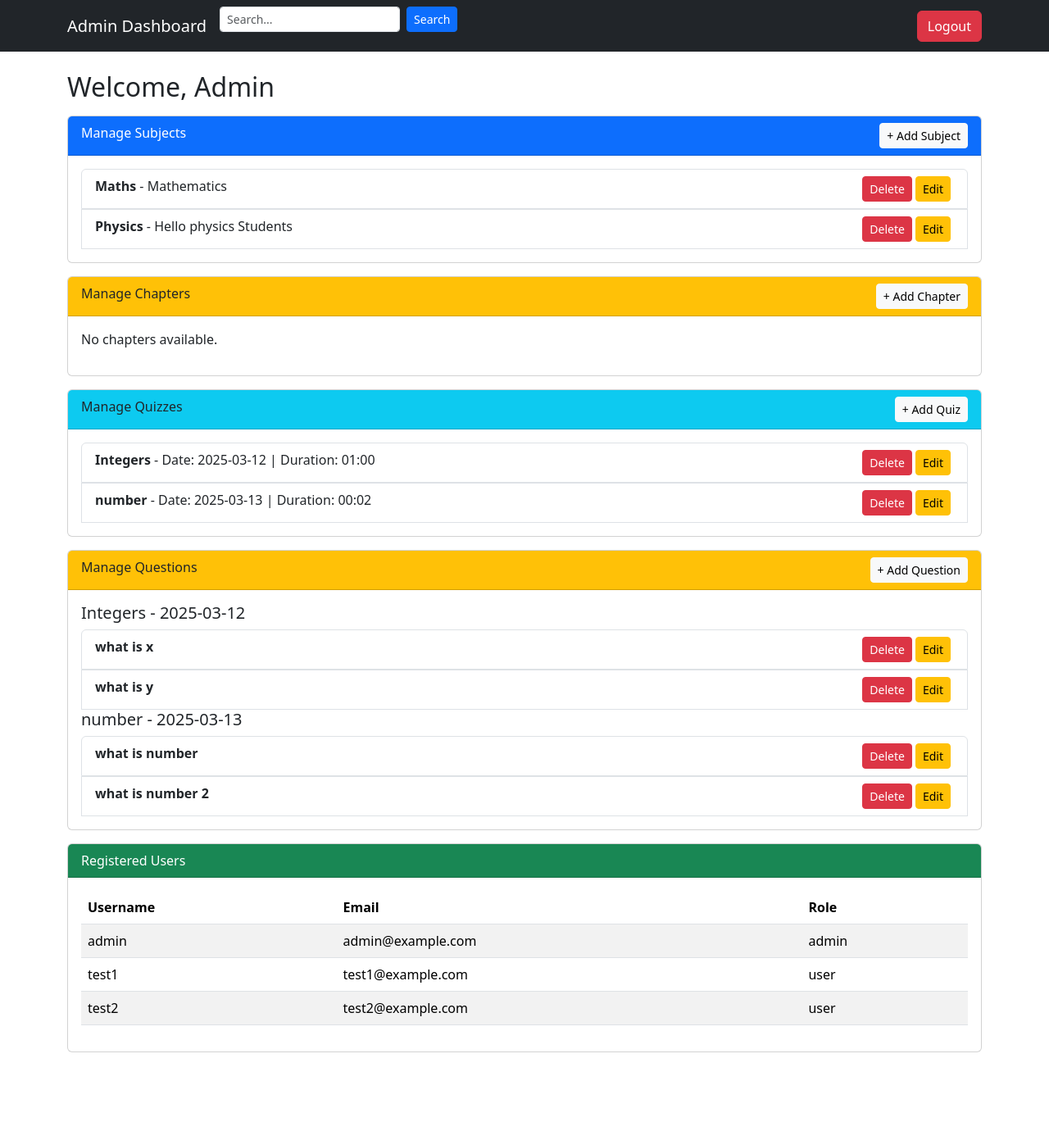
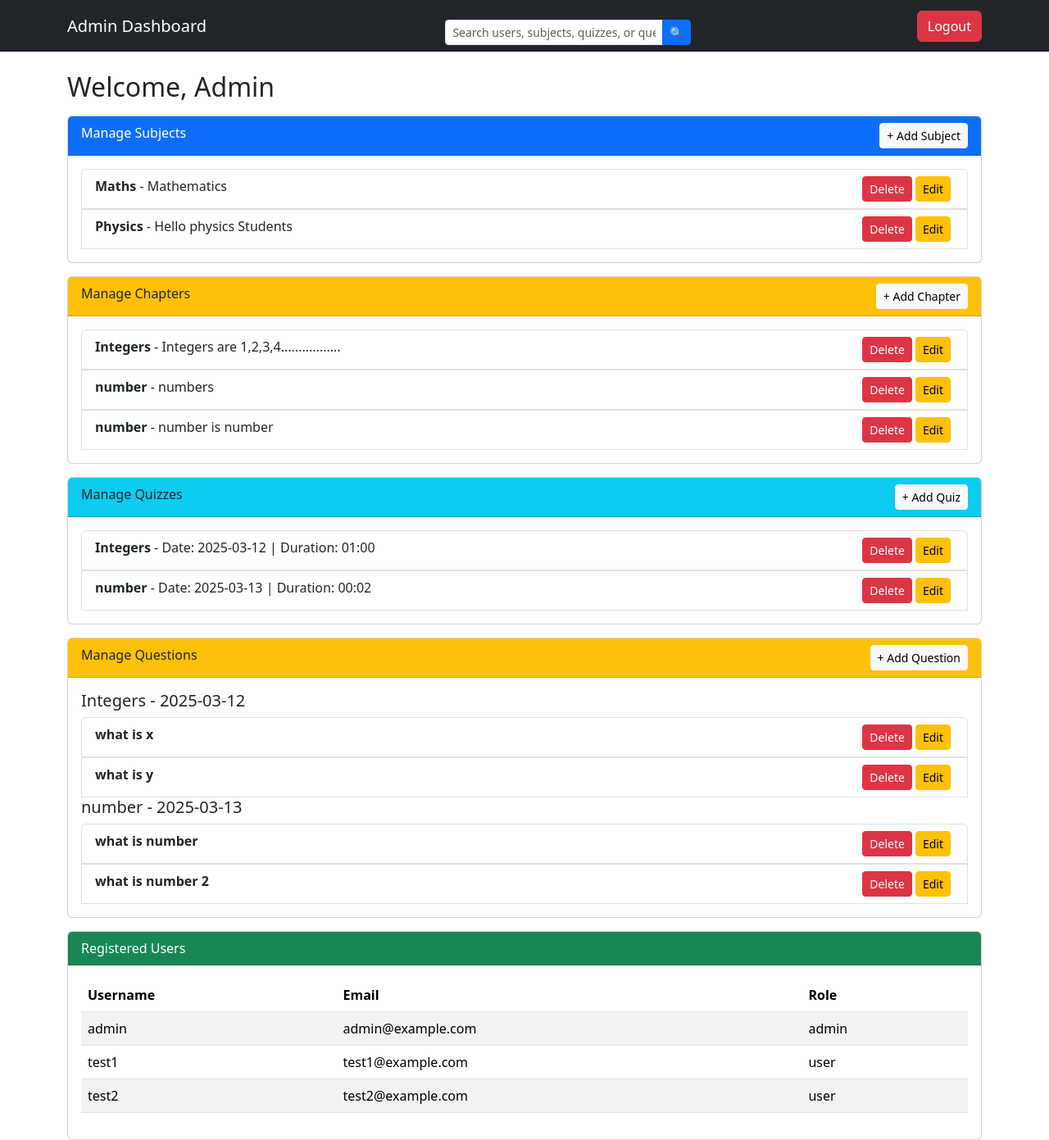
Before and after one commit to ASTITVAAG2005/quiz-master-v1, a Flask app: page /admin_dashboard in a window 1280 px wide. Shown: the whole page at 82% size. Before the commit the page ends 1284 px from the top, so only its background shows below. Run offline with Flask 3, Linux system fonts and the light colour scheme; a user stored in the database is signed in.

Commit message:
Added search functionality for Admin and Users

```diff
--- a/app.py
+++ b/app.py
@@ -192,7 +192,6 @@ def logout():
 
 # -------------------------------- Admin and user Dashboard  -------------------------------- #
 
-
 @app.route('/admin_dashboard', methods=['GET'])
 def admin_dashboard():
     if 'user_id' not in session or session['role'] != 'admin':
@@ -200,20 +199,23 @@ def admin_dashboard():
         return redirect(url_for("home"))
 
     query = request.args.get('query', '').strip()  # Get search query
-    users, subjects, quizzes, questions = [], [], [], []  # Initialize empty lists
+    users, subjects, quizzes, questions, chapters = [], [], [], [], []  # ✅ Initialize empty lists
 
     if query:  # If there's a search query, filter results
         users = User.query.filter(User.Username.ilike(f"%{query}%")).all()
         subjects = Subject.query.filter(Subject.Subjectname.ilike(f"%{query}%")).all()
         quizzes = Quiz.query.filter(Quiz.QuizID.ilike(f"%{query}%")).all()
         questions = Questions.query.filter(Questions.Question_statement.ilike(f"%{query}%")).all()
+        chapters = Chapter.query.filter(Chapter.Chaptername.ilike(f"%{query}%")).all()  # ✅ Add filtered chapters
     else:  # If no search, fetch all data
         users = User.query.all()
         subjects = Subject.query.all()
         quizzes = Quiz.query.all()
         questions = Questions.query.all()
+        chapters = Chapter.query.all()  # ✅ Fetch all chapters
 
-    return render_template("admin_dashboard.html", users=users, subjects=subjects, quizzes=quizzes, questions=questions)
+    return render_template("admin_dashboard.html", users=users, subjects=subjects, quizzes=quizzes, questions=questions, chapters=chapters)
+
 
 @app.route('/user_dashboard')
 def user_dashboard():
@@ -222,11 +224,15 @@ def user_dashboard():
         return redirect(url_for("home"))
 
     user = User.query.get(session['user_id'])
+    query = request.args.get('query', '').strip().lower()  # ✅ Get search query
 
-    # Fetch all subjects
-    subjects = Subject.query.all()
+    # ✅ Fetch all subjects (Filtered if Search Query Exists)
+    if query:
+        subjects = Subject.query.filter(Subject.Subjectname.ilike(f"%{query}%")).all()
+    else:
+        subjects = Subject.query.all()
 
-    # Fetch all quizzes with associated chapters and subjects
+    # ✅ Fetch all quizzes with associated chapters and subjects
     upcoming_quizzes = []
     for subject in subjects:
         chapters = Chapter.query.filter_by(SubjectID=subject.SubjectID).all()
@@ -239,15 +245,18 @@ def user_dashboard():
                     'subject': subject
                 })
 
-    # Fetch past quiz scores
+    # ✅ Fetch past quiz scores
     scores = Score.query.filter_by(UserID=user.UserID).all()
 
     return render_template(
         "user_dashboard.html",
         user=user,
         upcoming_quizzes=upcoming_quizzes,
-        scores=scores
+        subjects=subjects,  # ✅ Make sure filtered subjects are passed
+        scores=scores,
+        query=query  # ✅ Pass query to the template to show what was searched
     )
+
 
 
 # -------------------------------- Admin Functionalities -------------------------------- #
--- a/templates/admin_dashboard.html
+++ b/templates/admin_dashboard.html
@@ -21,11 +21,16 @@
             <button class="navbar-toggler" type="button" data-bs-toggle="collapse" data-bs-target="#navbarNav">
                 <span class="navbar-toggler-icon"></span>
             </button>
-            <!-- Admin Search Bar (Small) -->
-            <form method="GET" action="{{ url_for('admin_dashboard') }}" class="d-flex mb-3">
-                <input type="text" name="query" class="form-control form-control-sm me-2" placeholder="Search..." value="{{ request.args.get('query', '') }}">
-                <button type="submit" class="btn btn-sm btn-primary">Search</button>
-            </form>
+                <!-- Admin Search Bar (Compact, Centered) -->
+                <div class="container mt-3">
+                    <form method="GET" action="{{ url_for('admin_dashboard') }}" class="d-flex justify-content-center">
+                        <div class="input-group" style="width: 300px;"> <!-- ✅ Adjusted width -->
+                            <input type="text" class="form-control form-control-sm" name="query"
+                                placeholder="Search users, subjects, quizzes, or questions..." value="{{ request.args.get('query', '') }}">
+                            <button class="btn btn-sm btn-primary" type="submit">🔍</button> <!-- ✅ Smaller button -->
+                        </div>
+                    </form>
+                </div>
 
 
             <div class="collapse navbar-collapse justify-content-end" id="navbarNav">
```
Also changed, not shown: templates/user_dashboard.html (+28 -0 lines), mydatabase.sqlite3.
